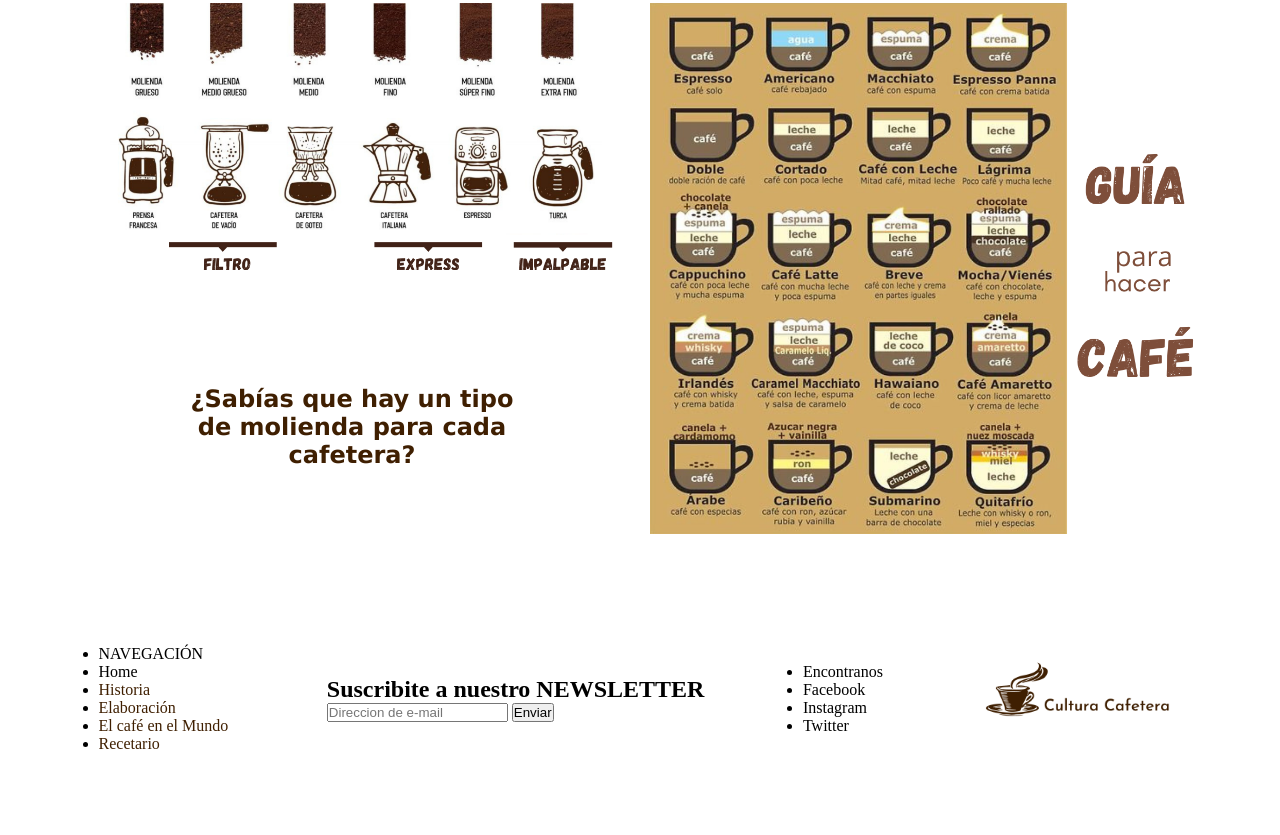
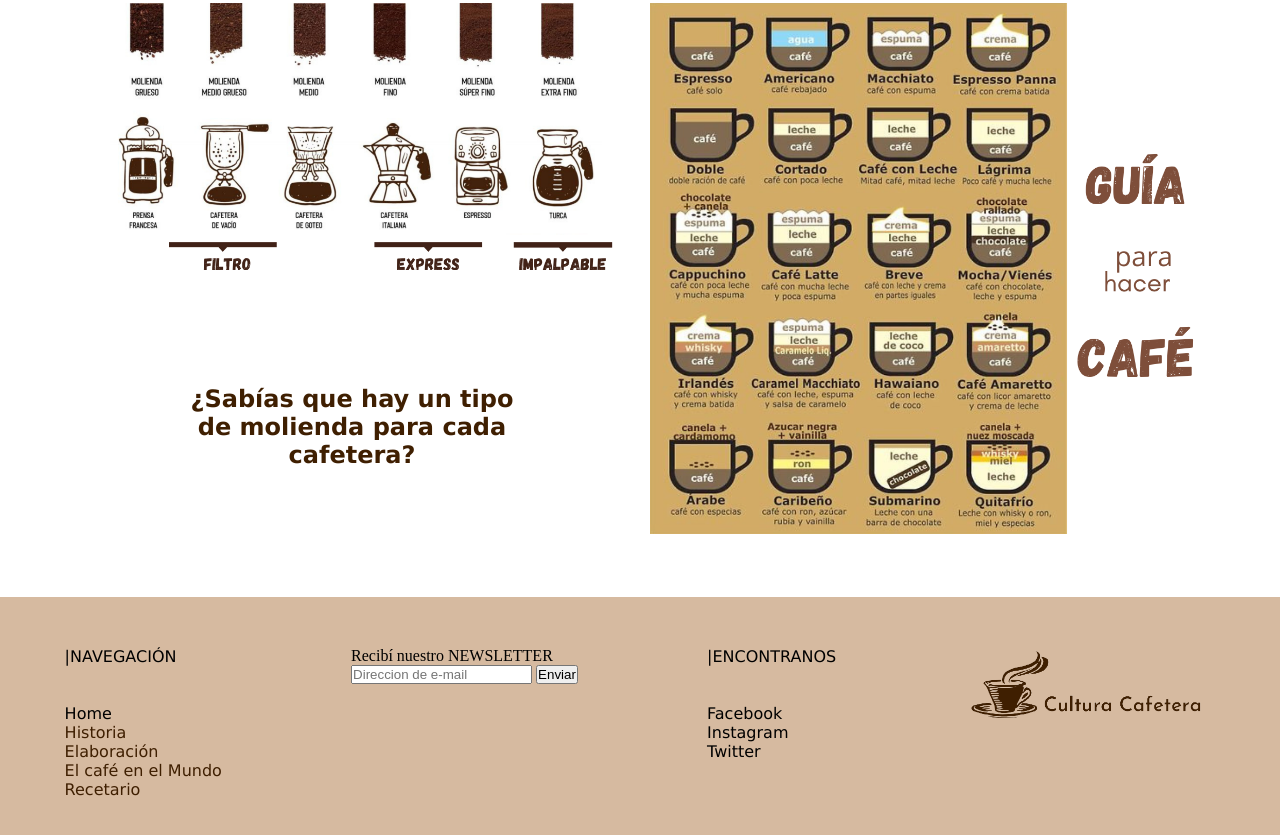
Before and after one commit to AruAlvarez/cultura_cafetera, a website: page index.html in a window 1280 px wide. Shown: the part 1815-2650 px from the top of the page. Before the commit the page ends 2616 px from the top, so only its background shows below. Drawn offline with Linux system fonts and the light colour scheme.

Commit message:
modificacion footer

```diff
--- a/css/style.css
+++ b/css/style.css
@@ -324,14 +324,34 @@ a {
 
 .footer {
     display: flex;
-    justify-content: space-evenly;
-    align-items: center
+    justify-content: space-around;
+    align-items: center;
+    background-color: #d6baa0;
+    padding-block: 50px;
+    align-items: flex-start;
+
 }
 
 .footer img {
     width: 200px;
 
 }
+.footer ul{
+font-family: 'Lucida Sans', 'Lucida Sans Regular', 'Lucida Grande', 'Lucida Sans Unicode', Geneva, Verdana, sans-serif;
+list-style-type: none;
+}
+
+
+a {
+    color: #3f1f01;
+    text-decoration: none;
+
+}
+
+.footer img{
+    width: 250px;
+ }
+
 
 
 /* MEDIA QUERY */
--- a/index.html
+++ b/index.html
@@ -84,17 +84,19 @@
     <footer class="footer">
         <div class="navegacion">
             <ul>
-                <li>NAVEGACIÓN</li>
-                <li><a href="../pre_entrega_2/index.html"></a>Home</li>
-                <li><a href="./pages/historia.html">Historia</a></li>
-                <li><a href="./pages/elaboracion.html">Elaboración</a></li>
-                <li><a href="./pages/mundo.html">El café en el Mundo</a></li>
-                <li><a href="./pages/recetas.html">Recetario</a></li>
+                <li>|NAVEGACIÓN</li>
+                <br>
+                <br>
+                <li><a href="./index.html"></a>Home</li>
+                <li><a href="./paginas/historia.html">Historia</a></li>
+                <li><a href="./paginas/elaboracion.html">Elaboración</a></li>
+                <li><a href="./paginas/mundo.html">El café en el Mundo</a></li>
+                <li><a href="./paginas/recetas.html">Recetario</a></li>
             </ul>
         </div>
 
         <div class="newsletter">
-            <h2>Suscribite a nuestro NEWSLETTER</h2>
+            <p>Recibí nuestro NEWSLETTER</p>
             <form action="#" method="get" enctype="text/plain">
                 <input type="email" placeholder="Direccion de e-mail">
                 <input type="button" value="Enviar">
@@ -103,7 +105,9 @@
 
         <div class="redes">
             <ul>
-                <li>Encontranos</li>
+                <li>|ENCONTRANOS</li>
+                <br>
+                <br>
                 <li>Facebook</li>
                 <li>Instagram</li>
                 <li>Twitter</li>
@@ -111,7 +115,7 @@
         </div>
 
         <div class="logo">
-            <a href="#"><img src="./recursos/Cultura Cafetera.png" alt="logo"></a>
+            <a href="#"><img src="./recursos/Logo png (1).png" alt="logo"></a>
         </div>
     </footer>
 
```
